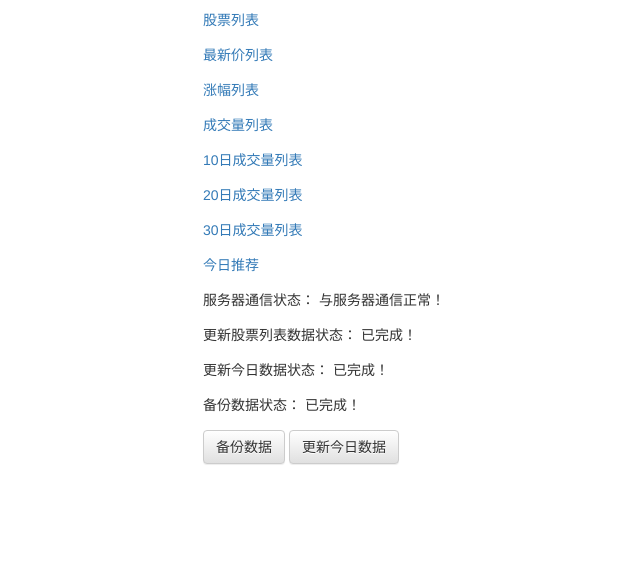
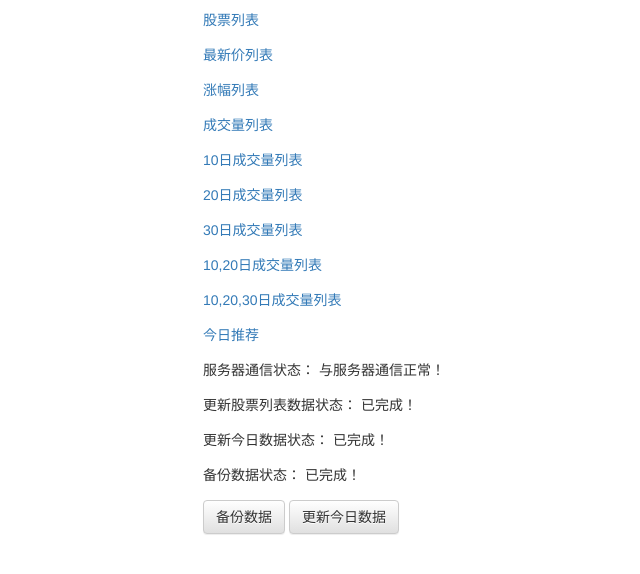
Before and after one commit to jfengq/CodeIgniter, a CodeIgniter app: page /database/ in a window 1280 px wide. Shown: the top 574 px of the page, without its empty margins (242-882 px from the left). Run offline with CodeIgniter, Linux system fonts and the light colour scheme; data that the repository does not hold is empty.

Commit message:
Update welcome_message.php

```diff
--- a/application/views/welcome_message.php
+++ b/application/views/welcome_message.php
@@ -25,6 +25,12 @@ defined('BASEPATH') OR exit('No direct script access allowed');
 	</div>
 	<div class="form-group">
 		<a href="/cheng_jiao30">30日成交量列表</a>
+	</div>
+	<div class="form-group">
+		<a href="/cheng_jiao10_20">10,20日成交量列表</a>
+	</div>
+	<div class="form-group">
+		<a href="/cheng_jiao10_20_30">10,20,30日成交量列表</a>
 	</div>
 	<div class="form-group">
 		<a href="/tui_jian?day=3&chengjiao0=0.6&chengjiao1=1&zuidi=7&zuigao=25&zhangfu0=5&zhangfu2=8&zhangfu3=10">今日推荐</a>
```
